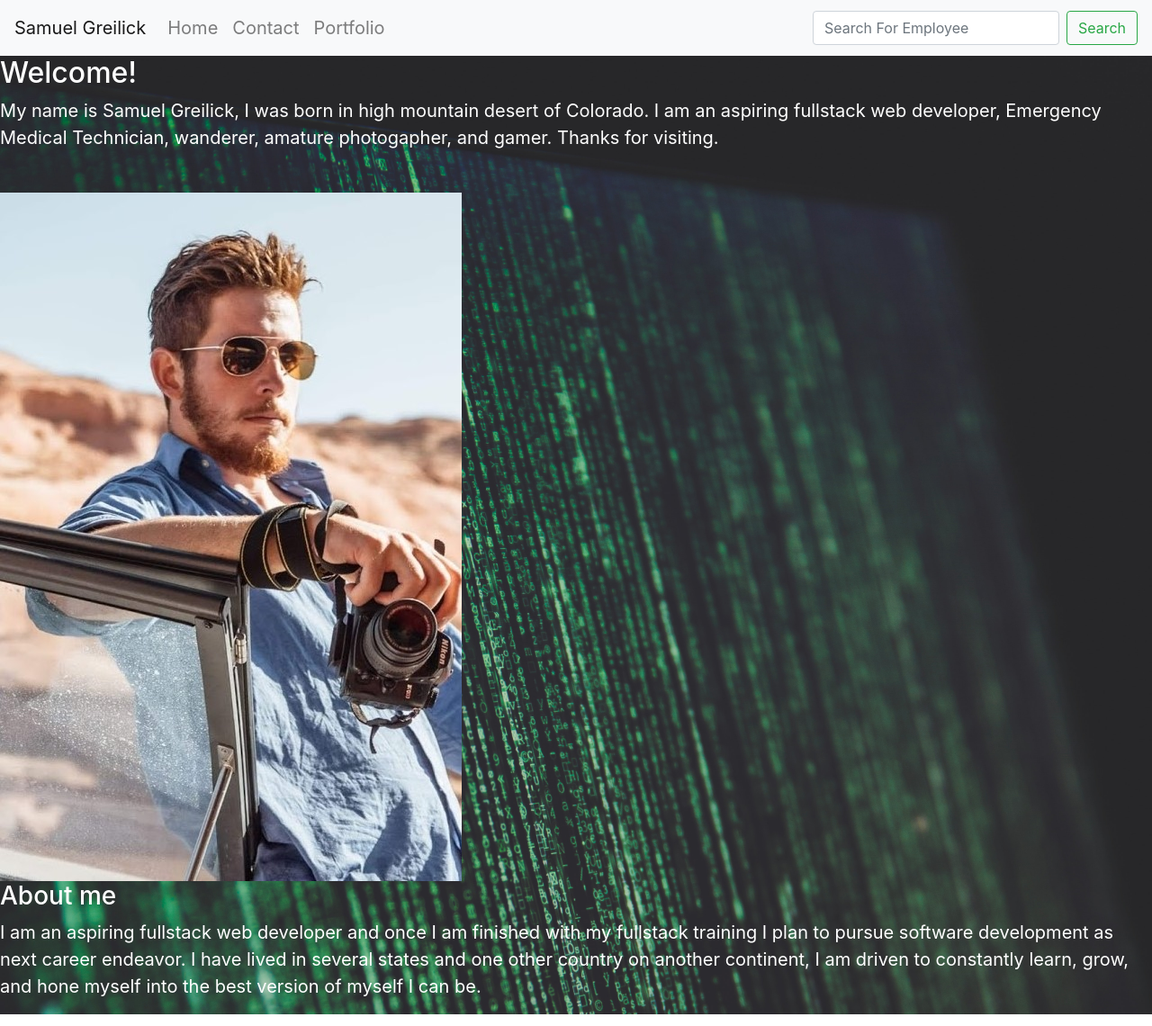
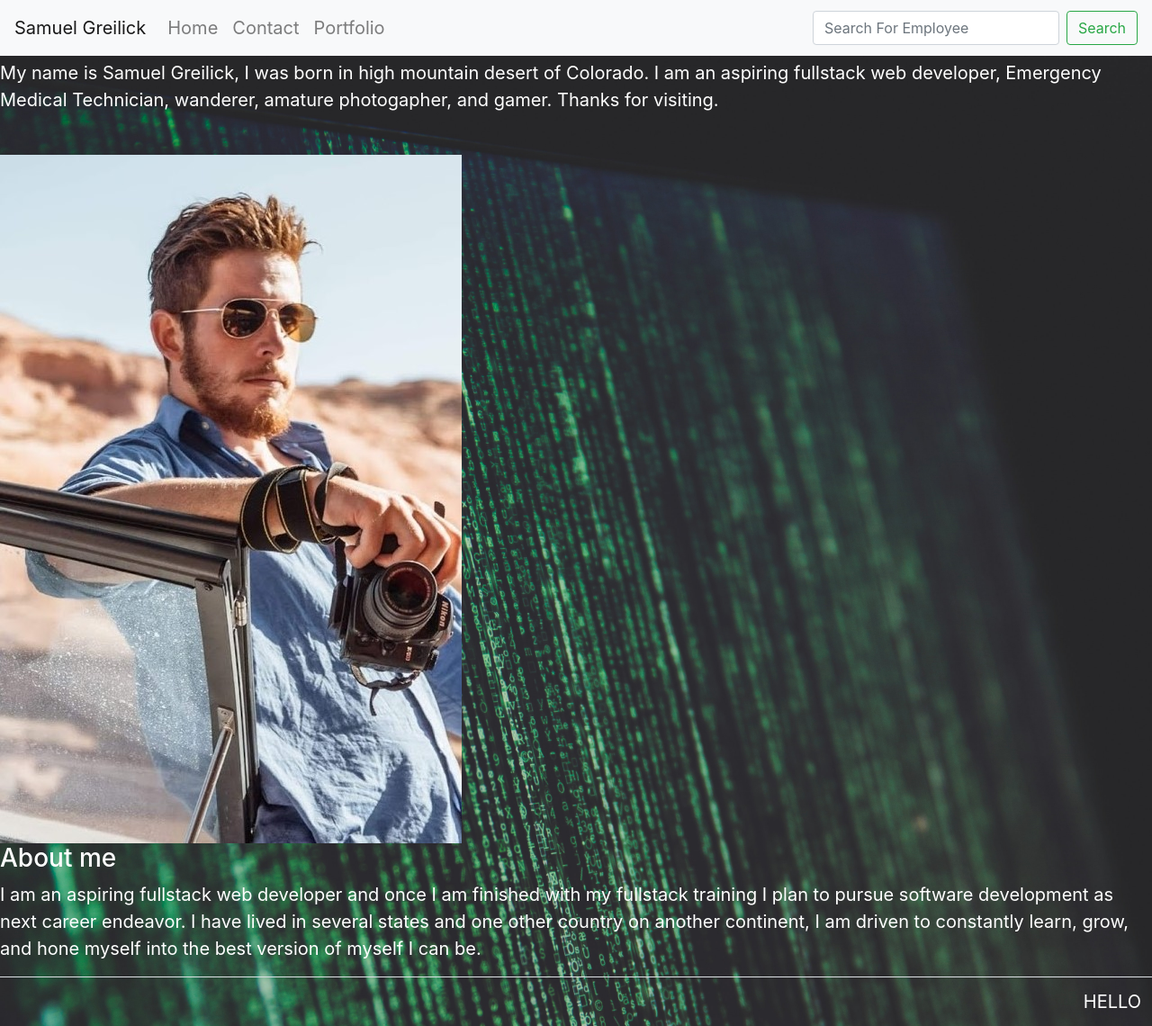
Before and after one commit to srgreiick/react-portfolio, a React (Create React App) app: page / in a window 1280 px wide. Shown: the whole page at 90% size. Built offline with nearby package versions, Linux system fonts and the light colour scheme; no server answers.

Commit message:
css fixes and footer added

```diff
--- a/package.json
+++ b/package.json
@@ -35,5 +35,8 @@
       "last 1 firefox version",
       "last 1 safari version"
     ]
+  },
+  "devDependencies": {
+    "eslint-plugin-react": "^7.24.0"
   }
 }
--- a/src/App.js
+++ b/src/App.js
@@ -2,8 +2,10 @@ import React from "react";
 import { BrowserRouter as Router, Route } from "react-router-dom";
 import Home from "./pages/Home/index"
 import Nav from "./components/Nav/index.js"
+import Footer from "./components/Footer/index.js"
 import Contact from "./pages/Contact/index.js"
 import Portfolio from "./pages/Portfolio/index.js"
+
 
 function App() {
   return(
@@ -13,6 +15,7 @@ function App() {
         <Route  exact path="/" component={Home} />
         <Route  exact path="/contact" component={Contact} />
         <Route  exact path="/portfolio" component={Portfolio} />
+        <Footer />
       </div>
     </Router>
   );
--- a/src/components/Footer/index.js
+++ b/src/components/Footer/index.js
@@ -0,0 +1,19 @@
+import React from "react";
+import {ModalFooter} from "react-bootstrap"
+
+
+
+function FootReturn() {
+  return(
+    <div>
+
+    <ModalFooter bg="light" expand="lg">
+
+HELLO
+</ModalFooter>
+    </div>
+
+  );
+}
+
+export default FootReturn;
--- a/src/components/Nav/index.js
+++ b/src/components/Nav/index.js
@@ -5,10 +5,10 @@ import {Navbar ,Button, FormControl, Nav, Form} from "react-bootstrap"
 
 function NavReturn() {
   return(
-    <div>
+    <div style={{paddingTop:"20px"}}>
 
-    <Navbar bg="light" expand="lg">
-  <Navbar.Brand href="#home">Samuel Greilick</Navbar.Brand>
+    <Navbar fixed="top" bg="light" expand="lg">
+  <Navbar.Brand href="/">Samuel Greilick</Navbar.Brand>
   <Navbar.Toggle aria-controls="basic-navbar-nav" />
   <Navbar.Collapse id="basic-navbar-nav">
     <Nav className="mr-auto">
```
Also changed, not shown: 1 other file (tests, documents, lock files or other folders).
